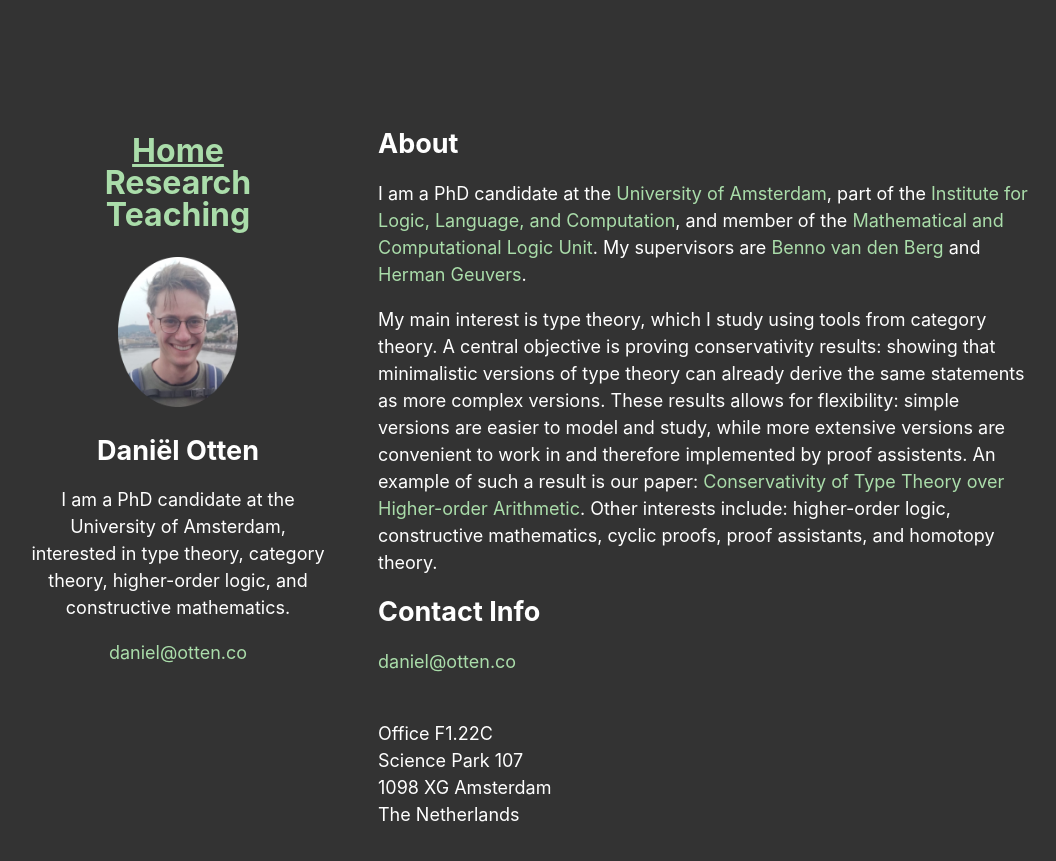
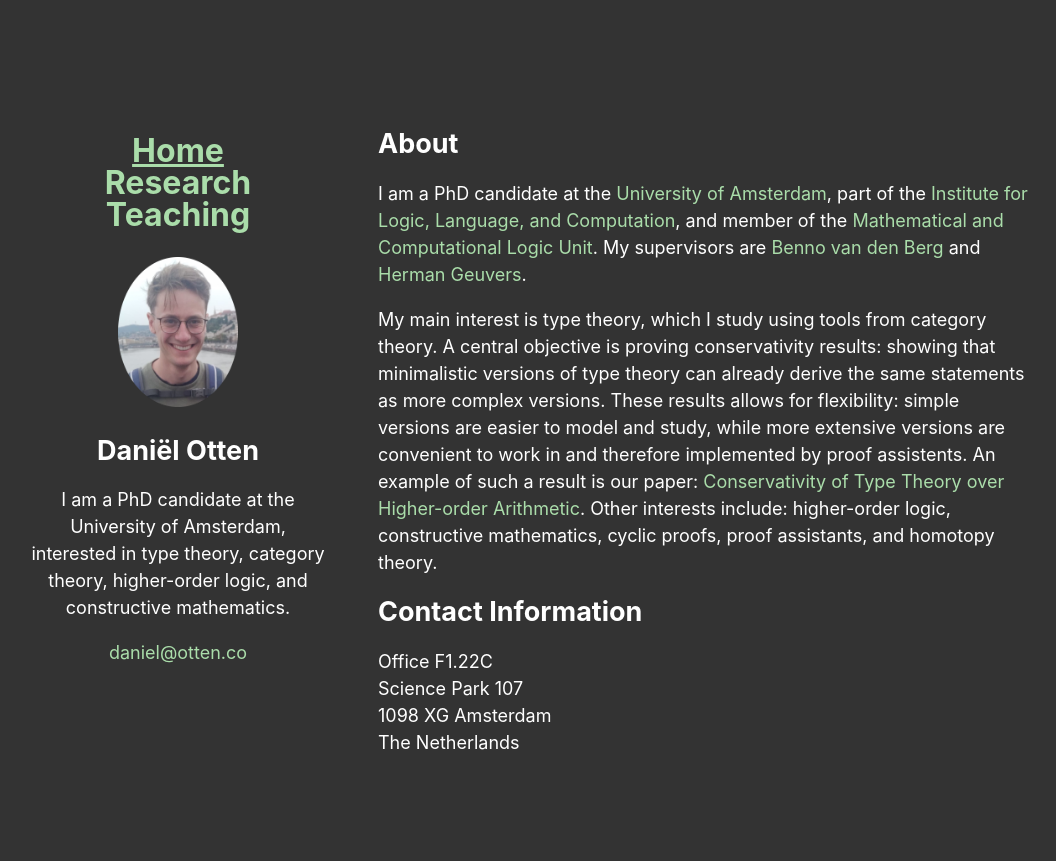
Before and after one commit to DDOtten/ddotten.github.io, a Jekyll site: the page built from index.md, in a window 1280 px wide. Shown: the top 861 px of the page, without its empty margins (112-1168 px from the left). Built offline with Jekyll 4.4.1, drawn with Linux system fonts in a browser that asks for light colours; our own code applies the rules of GitHub Pages for plain Markdown files.

Commit message:
removed email adress from contact information

```diff
--- a/index.md
+++ b/index.md
@@ -13,9 +13,8 @@ These results allows for flexibility: simple versions are easier to model and st
 An example of such a result is our paper: [Conservativity of Type Theory over Higher-order Arithmetic](https://arxiv.org/abs/2308.15288).
 Other interests include: higher-order logic, constructive mathematics, cyclic proofs, proof assistants, and homotopy theory.
 
-# Contact Info
+# Contact Information
 
-<script>document.write('<a href="ma&#105lto:'+'d'+'an%69e'+'l'+'@'+'ot'+'t'+'en'+'.'+'c'+'o'+'">dan'+'&#105el'+'@'+'ott'+'en.co</a>');</script> \\
 Office F1.22C \
 Science Park 107 \
 1098 XG Amsterdam \
```
